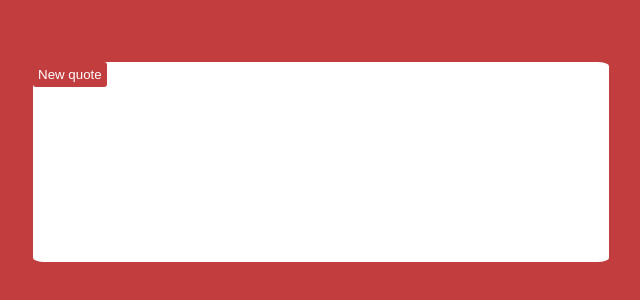
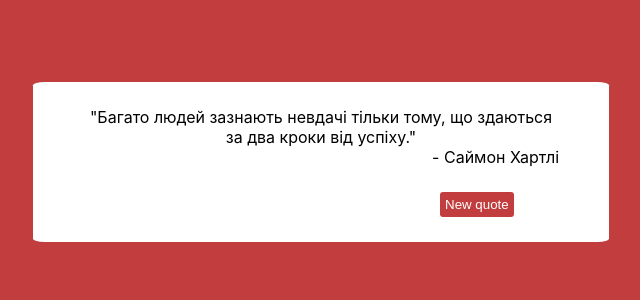
Before and after one commit to Anatolii1996/quote, a React (Create React App) app: page / in a window 1280 px wide. Shown: the part 238-538 px from the top of the page, without its empty margins (319-959 px from the left). Built offline with nearby package versions, Linux system fonts and the light colour scheme.

Commit message:
настроил вид карточки

```diff
--- a/src/App.js
+++ b/src/App.js
@@ -8,7 +8,7 @@ function App() {
   const colors = ["red", "orange", "violet", "green", "yellow", "blue", "brown"];
 
   const changeColor = () => {
-    if (colorCount > 6) {
+    if (colorCount >= 6) {
       setColorCount(0)
     } else {
       setColorCount(colorCount + 1)
@@ -21,9 +21,9 @@ function App() {
       <div id="quote-box">
         <figure>
           <blockquote >
-            <p id="text"></p>
+            <p id="text">"{currentQuote[colorCount].quote}"</p>
           </blockquote>
-          <figcaption id="author"></figcaption>
+          <figcaption id="author">- {currentQuote[colorCount].author}</figcaption>
         </figure>
         <button id="new-quote" className={`${colors[colorCount]}`} onClick={changeColor}>New quote</button>
       </div>
--- a/src/App.scss
+++ b/src/App.scss
@@ -12,9 +12,15 @@
 };
 #quote-box{
   width: 45%;
-  height: 200px;
   background-color: #fff;
   border-radius: 2%;
+  padding:25px 50px;
+  #text{
+    text-align: center;
+  };
+  #author{
+    text-align: right;
+  }
 };
 #new-quote{
   padding: 5px;
@@ -22,6 +28,8 @@
   border: 0;
   border-radius: 3px;
   cursor: pointer;
+  margin-left: 75%;
+  margin-top: 25px;
 }
 .red {
   background-color: rgb(194, 62, 62);
@@ -42,5 +50,5 @@
   background-color: deepskyblue;
 }
 .brown {
-  background-color: brown;
+  background-color: rgb(115, 81, 12);
 }
--- a/src/quotes.js
+++ b/src/quotes.js
@@ -22,4 +22,5 @@ export const quotes = [
         quote: "Пробувати – значить, на мить втратити рівновагу. Не пробувати – значить втратити себе.",
         author: "Серен К’єркегор"
     },
+
 ]
```
